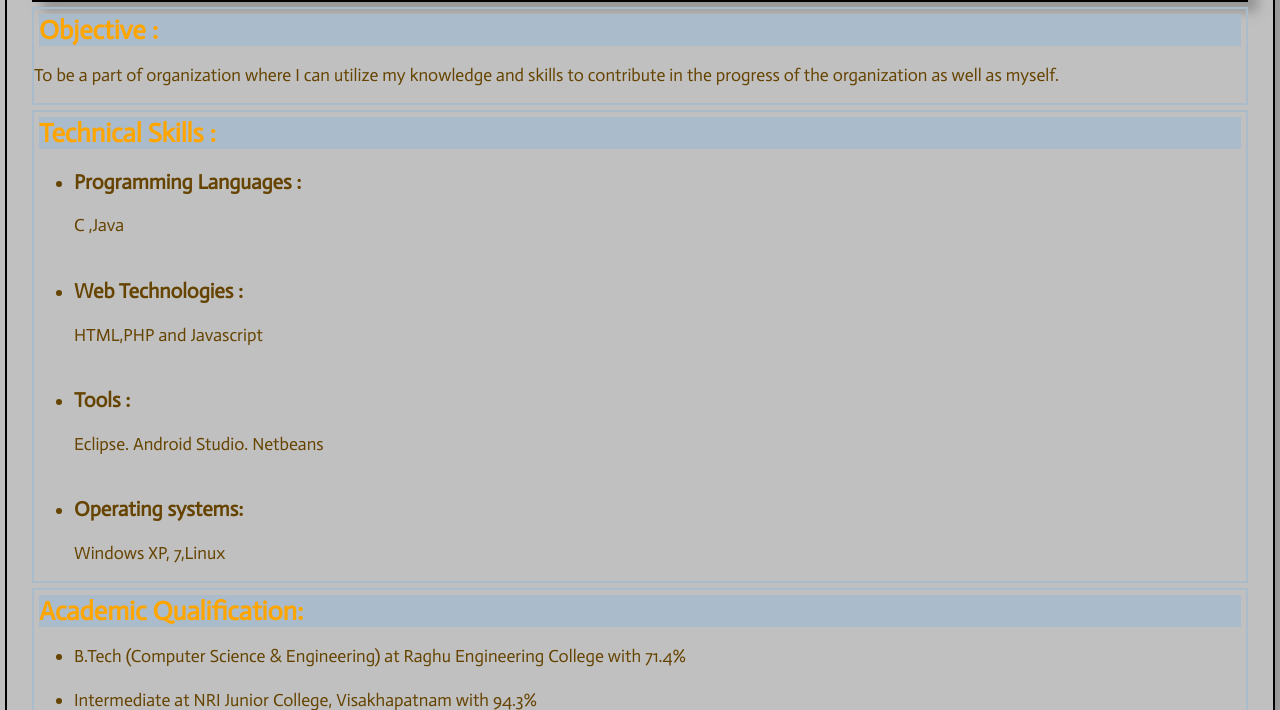
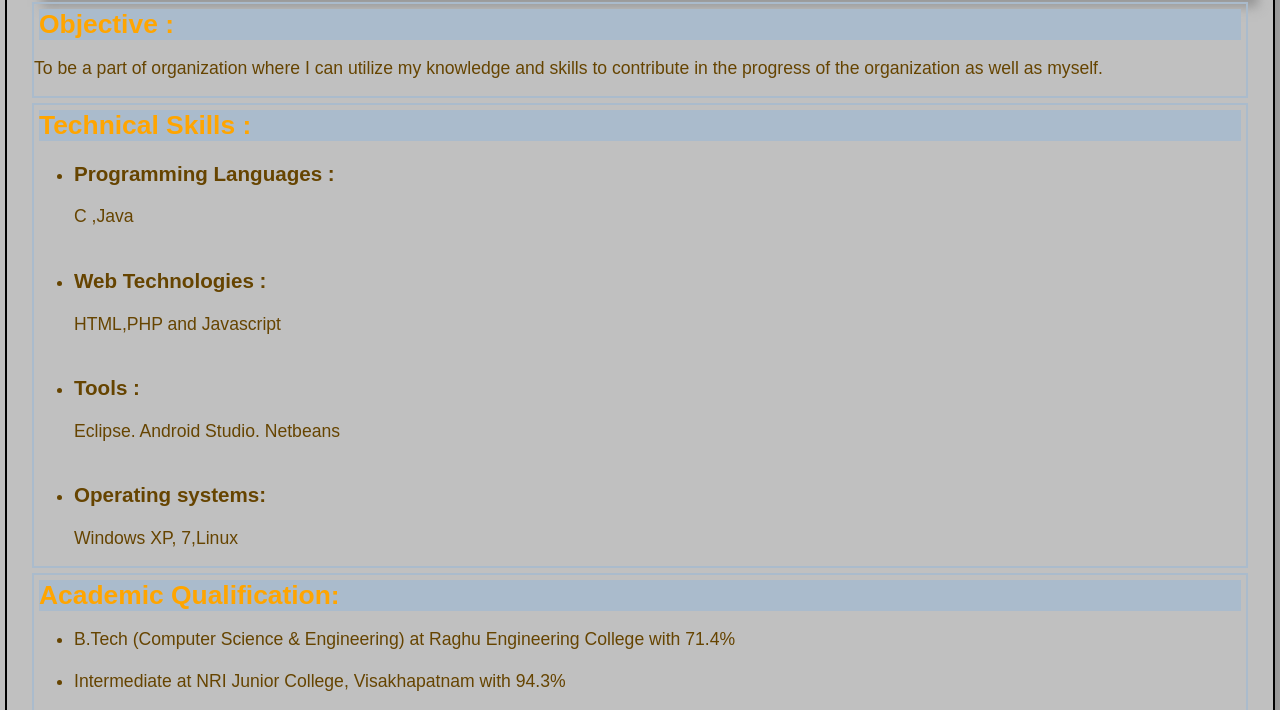
Before and after one commit to Msainikitha/Msainikitha.github.io, a plain HTML site: page index.html in a window 1280 px wide. Shown: the part 188-898 px from the top of the page. Drawn offline with Linux system fonts and the light colour scheme.

Commit message:
Update nikki.css

```diff
--- a/nikki.css
+++ b/nikki.css
@@ -10,7 +10,7 @@
 }
 body{
 background-color:#C0C0C0;
-font-family: 'Actor', sans-serif;
+font-family: Arial, Helvetica, sans-serif;
 border : solid 2px black;
 padding:20px;
 margin:5px;
```
